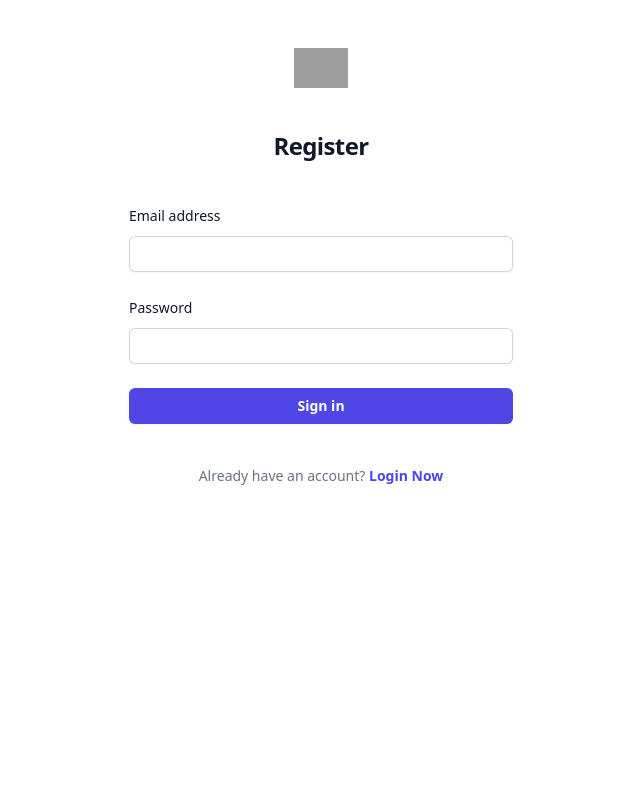
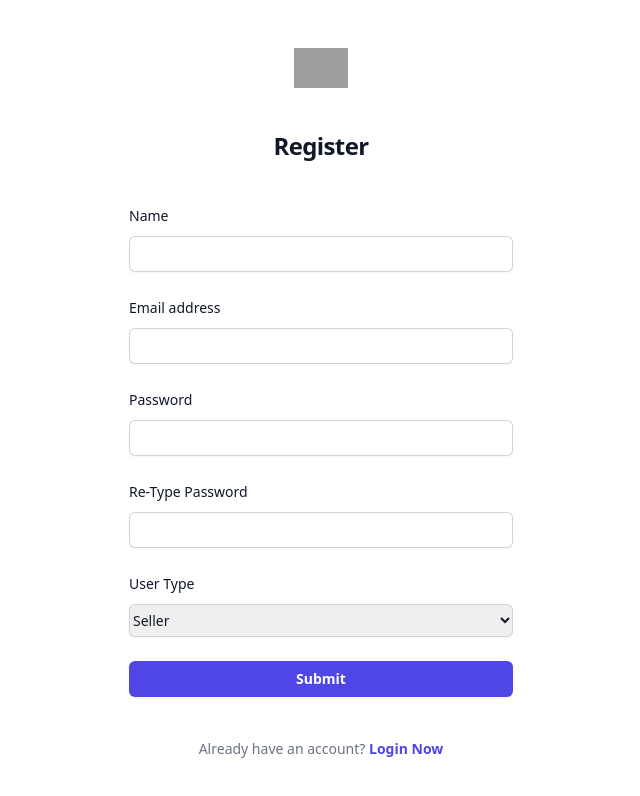
Before and after one commit to syntx1997/laravel-react-assessment-lumagui, a React (Vite) app in the folder web/: page /register in a window 1280 px wide. Shown: the top 796 px of the page, without its empty margins (319-959 px from the left). Built offline with nearby package versions, Linux system fonts and the light colour scheme; no server answers; grey boxes are pictures that could not be loaded.

Commit message:
implement registration

```diff
--- a/web/redux/actions/auth.js
+++ b/web/redux/actions/auth.js
@@ -61,8 +61,8 @@ export const login = (formData) => async (dispatch) => {
   }
 };
 
-// Sign Up User
-export const signUp = (formData) => async (dispatch) => {
+// Register
+export const register = (formData) => async (dispatch) => {
   try {
     const res = await api.post("/auth/register", formData);
     const result = res?.data?.result;
@@ -74,22 +74,16 @@ export const signUp = (formData) => async (dispatch) => {
 
     dispatch(removeErrors());
 
-    dispatch(setAlert(result?.message, "success", 60000));
+    dispatch(setAlert(result?.message, "success"));
 
     return true;
   } catch (err) {
-    const error = err.response.data;
+    const error = err?.response?.data;
 
-    dispatch({
-      type: REGISTER_FAIL,
-    });
-
-    if (error.data === null) {
-      dispatch(setAlert(error.message, "error"));
-    }
-
-    if (error.data !== null) {
-      dispatch(setErrors(error.data));
+    if (error?.errors) {
+      dispatch(setErrors(error?.errors));
+    } else {
+      dispatch(setAlert(error?.message, "error"));
     }
 
     return false;
@@ -115,16 +109,10 @@ export const update = (formData) => async (dispatch) => {
   } catch (err) {
     const error = err.response.data;
 
-    dispatch({
-      type: REGISTER_FAIL,
-    });
-
-    if (error.data === null) {
+    if (error.errors) {
+      dispatch(setErrors(error.errors));
+    } else {
       dispatch(setAlert(error.message, "error"));
-    }
-
-    if (error.data !== null) {
-      dispatch(setErrors(error.data));
     }
 
     return false;
--- a/web/schema/schema.js
+++ b/web/schema/schema.js
@@ -11,7 +11,7 @@ export const registerFormSchema = object().shape({
   name: string().required("Name field required"),
   email: string().email().required("Email field required"),
   password: string().required("Password field required"),
-  re_Typepassword: string()
+  retype_password: string()
     .oneOf([ref("password"), null], "Passwords must match")
     .required("Password field required"),
   type: string().required("Type field required"),
--- a/web/src/pages/Login.jsx
+++ b/web/src/pages/Login.jsx
@@ -5,9 +5,10 @@ import { login } from "../../redux/actions/auth";
 import { Formik, Form, ErrorMessage } from "formik";
 import { loginFormSchema } from "../../schema/schema";
 import Alert from "../components/Alert";
-import { Navigate } from "react-router-dom";
+import { useNavigate } from "react-router-dom";
 
 const Login = ({ login, errors }) => {
+  const navigate = useNavigate();
   const formikRef = useRef(null);
 
   const initialValues = {
@@ -19,7 +20,7 @@ const Login = ({ login, errors }) => {
     const succeed = await login(values);
 
     if (succeed) {
-      return <Navigate to="/" />;
+      navigate("/");
     }
 
     setSubmitting(false);
@@ -112,10 +113,11 @@ const Login = ({ login, errors }) => {
 
               <div>
                 <button
+                  disabled={isSubmitting}
                   type="submit"
                   className="flex w-full justify-center rounded-md bg-indigo-600 px-3 py-1.5 text-sm font-semibold leading-6 text-white shadow-sm hover:bg-indigo-500 focus-visible:outline focus-visible:outline-2 focus-visible:outline-offset-2 focus-visible:outline-indigo-600"
                 >
-                  Sign in
+                  {isSubmitting ? "Logging In..." : "Login"}
                 </button>
               </div>
             </Form>
--- a/web/src/pages/Register.jsx
+++ b/web/src/pages/Register.jsx
@@ -1,4 +1,38 @@
-const Register = () => {
+import { useEffect, useRef } from "react";
+import PropTypes from "prop-types";
+import { connect } from "react-redux";
+import { register } from "../../redux/actions/auth";
+import { Formik, Form, ErrorMessage } from "formik";
+import { registerFormSchema } from "../../schema/schema";
+import Alert from "../components/Alert";
+import { useNavigate } from "react-router-dom";
+
+const Register = ({ register, errors }) => {
+  const navigate = useNavigate();
+  const formikRef = useRef(null);
+
+  const initialValues = {
+    name: "",
+    email: "",
+    password: "",
+    retype_password: "",
+    type: "",
+  };
+
+  const handleSubmit = async (values, { setSubmitting }) => {
+    const succeed = await register(values);
+
+    if (succeed) {
+      navigate("/login");
+    }
+
+    setSubmitting(false);
+  };
+
+  useEffect(() => {
+    if (errors) formikRef.current.setErrors(errors);
+  }, [errors]);
+
   return (
     <div className="flex min-h-full flex-1 flex-col justify-center px-6 py-12 lg:px-8">
       <div className="sm:mx-auto sm:w-full sm:max-w-sm">
@@ -13,7 +47,40 @@ const Register = () => {
       </div>
 
       <div className="mt-10 sm:mx-auto sm:w-full sm:max-w-sm">
-        <form action="#" method="POST" className="space-y-6">
+        <Alert />
+        <Formik
+          initialValues={initialValues}
+          validationSchema={registerFormSchema}
+          onSubmit={handleSubmit}
+          innerRef={formikRef}
+        >
+          {({ isSubmitting, setFieldValue, setFieldTouched }) => (
+            <Form className="space-y-6">
+              <div>
+                <label
+                  htmlFor="email"
+                  className="block text-sm font-medium leading-6 text-gray-900"
+                >
+                  Name
+                </label>
+                <div className="mt-2">
+                  <input
+                    name="name"
+                    type="text"
+                    className="block w-full rounded-md border-0 py-1.5 text-gray-900 shadow-sm ring-1 ring-inset ring-gray-300 placeholder:text-gray-400 focus:ring-2 focus:ring-inset focus:ring-indigo-600 sm:text-sm sm:leading-6"
+                    onChange={(e) => {
+                      setFieldValue("name", e.target.value);
+                      setFieldTouched("name", true, false);
+                    }}
+                  />
+                  <ErrorMessage name="name">
+                    {(msg) => (
+                      <div className="text-red-500 text-xs my-2">{msg}</div>
+                    )}
+                  </ErrorMessage>
+                </div>
+              </div>
+
               <div>
                 <label
                   htmlFor="email"
@@ -23,13 +90,19 @@ const Register = () => {
                 </label>
                 <div className="mt-2">
                   <input
-                id="email"
                     name="email"
                     type="email"
-                required
-                autoComplete="email"
                     className="block w-full rounded-md border-0 py-1.5 text-gray-900 shadow-sm ring-1 ring-inset ring-gray-300 placeholder:text-gray-400 focus:ring-2 focus:ring-inset focus:ring-indigo-600 sm:text-sm sm:leading-6"
+                    onChange={(e) => {
+                      setFieldValue("email", e.target.value);
+                      setFieldTouched("email", true, false);
+                    }}
                   />
+                  <ErrorMessage name="email">
+                    {(msg) => (
+                      <div className="text-red-500 text-xs my-2">{msg}</div>
+                    )}
+                  </ErrorMessage>
                 </div>
               </div>
 
@@ -44,30 +117,95 @@ const Register = () => {
                 </div>
                 <div className="mt-2">
                   <input
-                id="password"
                     name="password"
                     type="password"
-                required
-                autoComplete="current-password"
                     className="block w-full rounded-md border-0 py-1.5 text-gray-900 shadow-sm ring-1 ring-inset ring-gray-300 placeholder:text-gray-400 focus:ring-2 focus:ring-inset focus:ring-indigo-600 sm:text-sm sm:leading-6"
+                    onChange={(e) => {
+                      setFieldValue("password", e.target.value);
+                      setFieldTouched("password", true, false);
+                    }}
                   />
+                  <ErrorMessage name="password">
+                    {(msg) => (
+                      <div className="text-red-500 text-xs my-2">{msg}</div>
+                    )}
+                  </ErrorMessage>
+                </div>
+              </div>
+
+              <div>
+                <div className="flex items-center justify-between">
+                  <label
+                    htmlFor="password"
+                    className="block text-sm font-medium leading-6 text-gray-900"
+                  >
+                    Re-Type Password
+                  </label>
+                </div>
+                <div className="mt-2">
+                  <input
+                    name="retype_password"
+                    type="password"
+                    className="block w-full rounded-md border-0 py-1.5 text-gray-900 shadow-sm ring-1 ring-inset ring-gray-300 placeholder:text-gray-400 focus:ring-2 focus:ring-inset focus:ring-indigo-600 sm:text-sm sm:leading-6"
+                    onChange={(e) => {
+                      setFieldValue("retype_password", e.target.value);
+                      setFieldTouched("retype_password", true, false);
+                    }}
+                  />
+                  <ErrorMessage name="retype_password">
+                    {(msg) => (
+                      <div className="text-red-500 text-xs my-2">{msg}</div>
+                    )}
+                  </ErrorMessage>
+                </div>
+              </div>
+
+              <div>
+                <div className="flex items-center justify-between">
+                  <label
+                    htmlFor="password"
+                    className="block text-sm font-medium leading-6 text-gray-900"
+                  >
+                    User Type
+                  </label>
+                </div>
+                <div className="mt-2">
+                  <select
+                    name="type"
+                    className="block w-full rounded-md border-0 py-1.5 text-gray-900 shadow-sm ring-1 ring-inset ring-gray-300 placeholder:text-gray-400 focus:ring-2 focus:ring-inset focus:ring-indigo-600 sm:text-sm sm:leading-6"
+                    onChange={(e) => {
+                      setFieldValue("type", e.target.value);
+                      setFieldTouched("type", true, false);
+                    }}
+                  >
+                    <option value="Seller">Seller</option>
+                    <option value="Customer">Customer</option>
+                  </select>
+                  <ErrorMessage name="type">
+                    {(msg) => (
+                      <div className="text-red-500 text-xs my-2">{msg}</div>
+                    )}
+                  </ErrorMessage>
                 </div>
               </div>
 
               <div>
                 <button
+                  disabled={isSubmitting}
                   type="submit"
                   className="flex w-full justify-center rounded-md bg-indigo-600 px-3 py-1.5 text-sm font-semibold leading-6 text-white shadow-sm hover:bg-indigo-500 focus-visible:outline focus-visible:outline-2 focus-visible:outline-offset-2 focus-visible:outline-indigo-600"
                 >
-              Sign in
+                  {isSubmitting ? "Submitting..." : "Submit"}
                 </button>
               </div>
-        </form>
+            </Form>
+          )}
+        </Formik>
 
         <p className="mt-10 text-center text-sm text-gray-500">
           Already have an account?{" "}
           <a
-            href="/register"
+            href="/login"
             className="font-semibold leading-6 text-indigo-600 hover:text-indigo-500"
           >
             Login Now
@@ -78,4 +216,12 @@ const Register = () => {
   );
 };
 
-export default Register;
+Register.propTypes = {
+  register: PropTypes.func.isRequired,
+};
+
+const mapStateToProps = (state) => ({
+  errors: state.errorReducer,
+});
+
+export default connect(mapStateToProps, { register })(Register);
```
Lines whose indentation alone changed are shown as unchanged.
